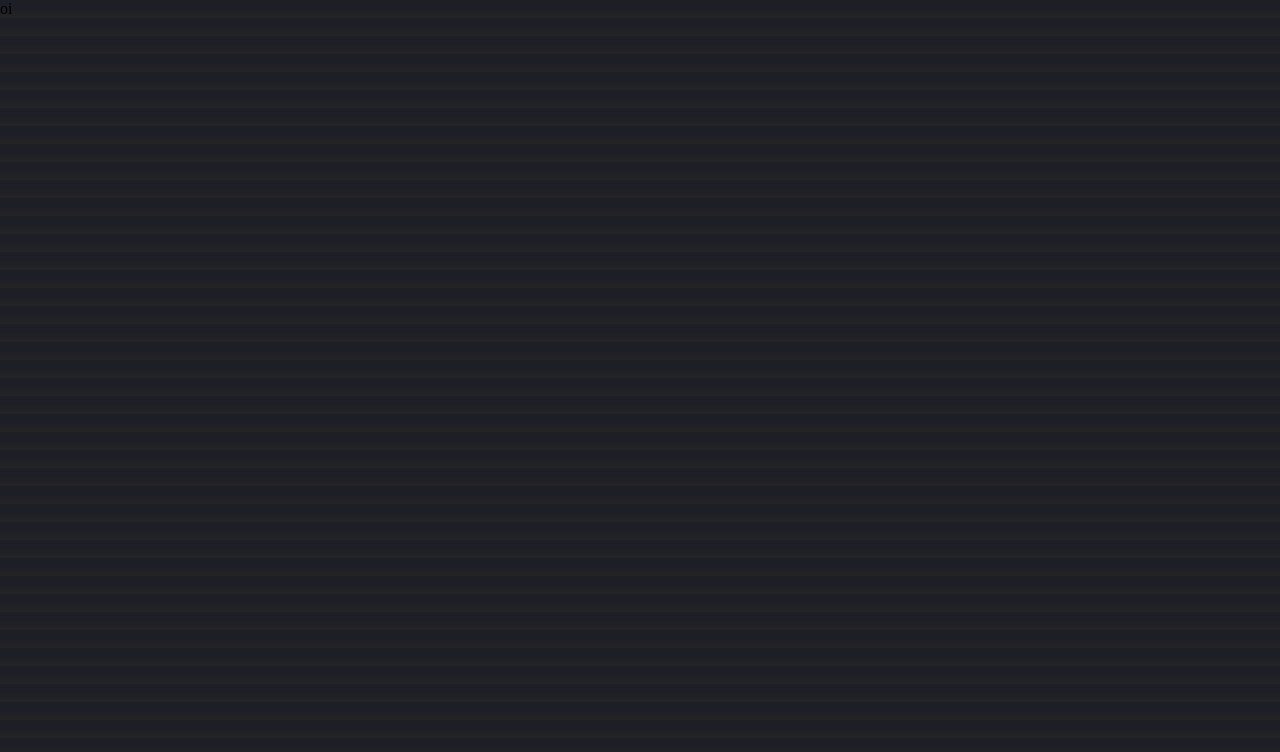
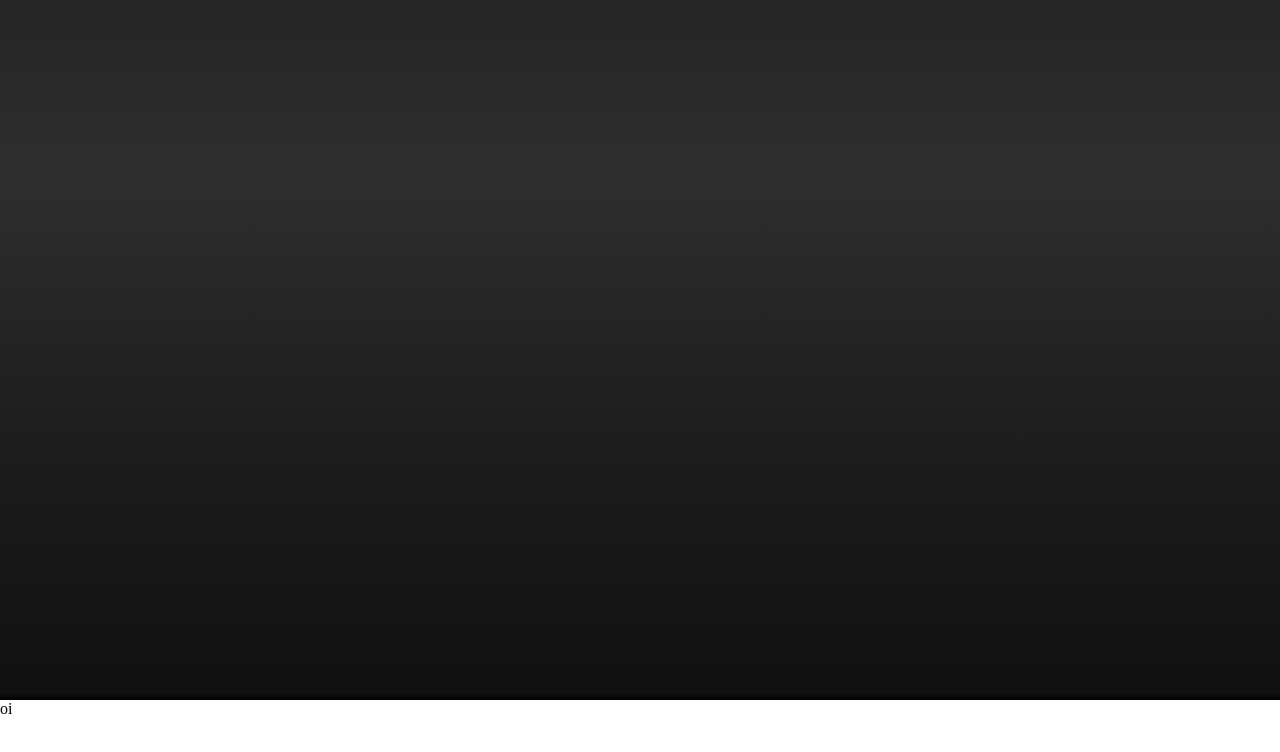
Before and after one commit to PauloCoxinha/-projetos-de-estudo, a plain HTML site: page project 07(chocolate)/index.html in a window 1280 px wide. Drawn offline with Linux system fonts and the light colour scheme.

```diff
--- a/project 07(chocolate)/index.html
+++ b/project 07(chocolate)/index.html
@@ -7,7 +7,7 @@
     <link rel="stylesheet" href="style.css">
 </head>
 <body>
-
+    <div class="gradient"></div>
         <p>oi</p>
 
 
--- a/project 07(chocolate)/style.css
+++ b/project 07(chocolate)/style.css
@@ -1,10 +1,16 @@
+
 *{
     padding: 0px;
     margin: 0px;
     box-sizing: border-box;
 }
 
-body{
-    background: rgb(30,30,39);
-    background: linear-gradient(180deg, rgba(30,30,39,1) 48%, rgba(36,36, 37,1) 92%);
+
+
+
+.gradient{
+
+    width: 100%;
+    height: 700px;
+    background: linear-gradient(to bottom, #252525 0%,#252424 0%,#252525 0%,#2e2e2e 25%,#1b1b1b 68%,#111111 99%,#000000 100%,#131313 100%); /* W3C, IE10+, FF16+, Chrome26+, Opera12+, Safari7+ */
 }
```
Also changed, not shown: project 07(chocolate)/imagens/10.jpg (added), project 07(chocolate)/imagens/11.jpg (added), project 07(chocolate)/imagens/12.jpg (added), project 07(chocolate)/imagens/6.png, project 07(chocolate)/imagens/7.jpg (added), project 07(chocolate)/imagens/8.png (added), project 07(chocolate)/imagens/9.jpg (added), project 07(chocolate)/imagens/barra solo 2.png (added), project 07(chocolate)/imagens/barra solo 4.png (added), project 07(chocolate)/imagens/choco (1).png (added), project 07(chocolate)/imagens/choco 2.png (added), project 07(chocolate)/imagens/choco.png (added), project 07(chocolate)/imagens/melado.png (added), 1 other file.
